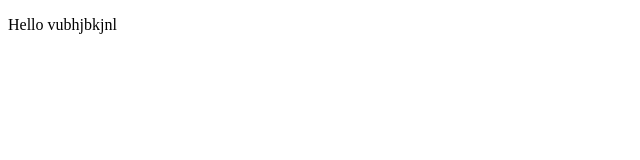
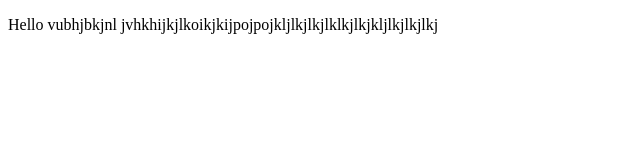
Before and after one commit to deepak01718/test, a plain HTML site: page index.htm in a window 1280 px wide. Shown: the whole page, without its empty margins (0-640 px from the left). Drawn offline with Linux system fonts and the light colour scheme.

Commit message:
update_3

```diff
--- a/index.htm
+++ b/index.htm
@@ -7,6 +7,6 @@
     <title>Document</title>
 </head>
 <body>
-    <p>Hello vubhjbkjnl</p>
+    <p>Hello vubhjbkjnl jvhkhijkjlkoikjkijpojpojkljlkjlkjlklkjlkjkljlkjlkjlkj</p>
 </body>
 </html>
```
